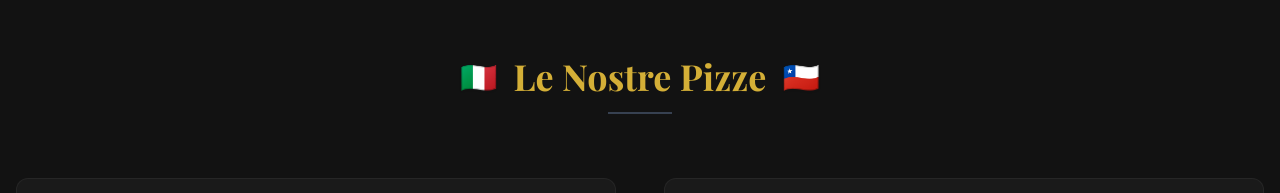
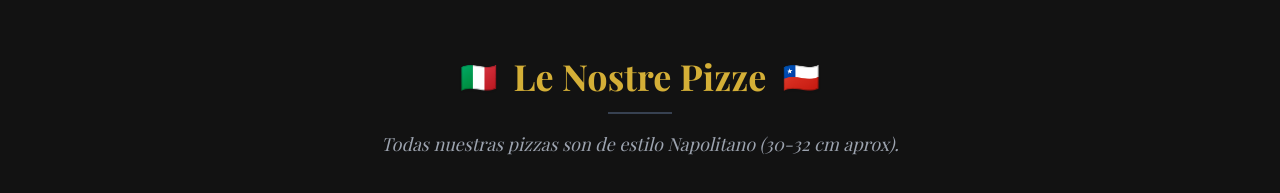
Before and after one commit to btobar11/La-Biga-Pizzer-a, a Next.js app: page / in a window 1280 px wide. Shown: the part 1400-1593 px from the top of the page. Built offline with nearby package versions, Linux system fonts and the light colour scheme; grey boxes are pictures that could not be loaded; a web font is replaced by a local one.

Commit message:
Add pizza size information to menu

```diff
--- a/components/Menu.tsx
+++ b/components/Menu.tsx
@@ -49,6 +49,9 @@ export default function Menu() {
                         <span className="text-3xl filter drop-shadow-sm">🇨🇱</span>
                     </h2>
                     <div className="mx-auto mt-4 h-0.5 w-16 bg-gray-700" />
+                    <p className="mt-4 font-serif text-lg italic text-gray-400">
+                        Todas nuestras pizzas son de estilo Napolitano (30-32 cm aprox).
+                    </p>
                 </div>
 
                 <div className="grid gap-8 md:grid-cols-2 lg:gap-12">
```
